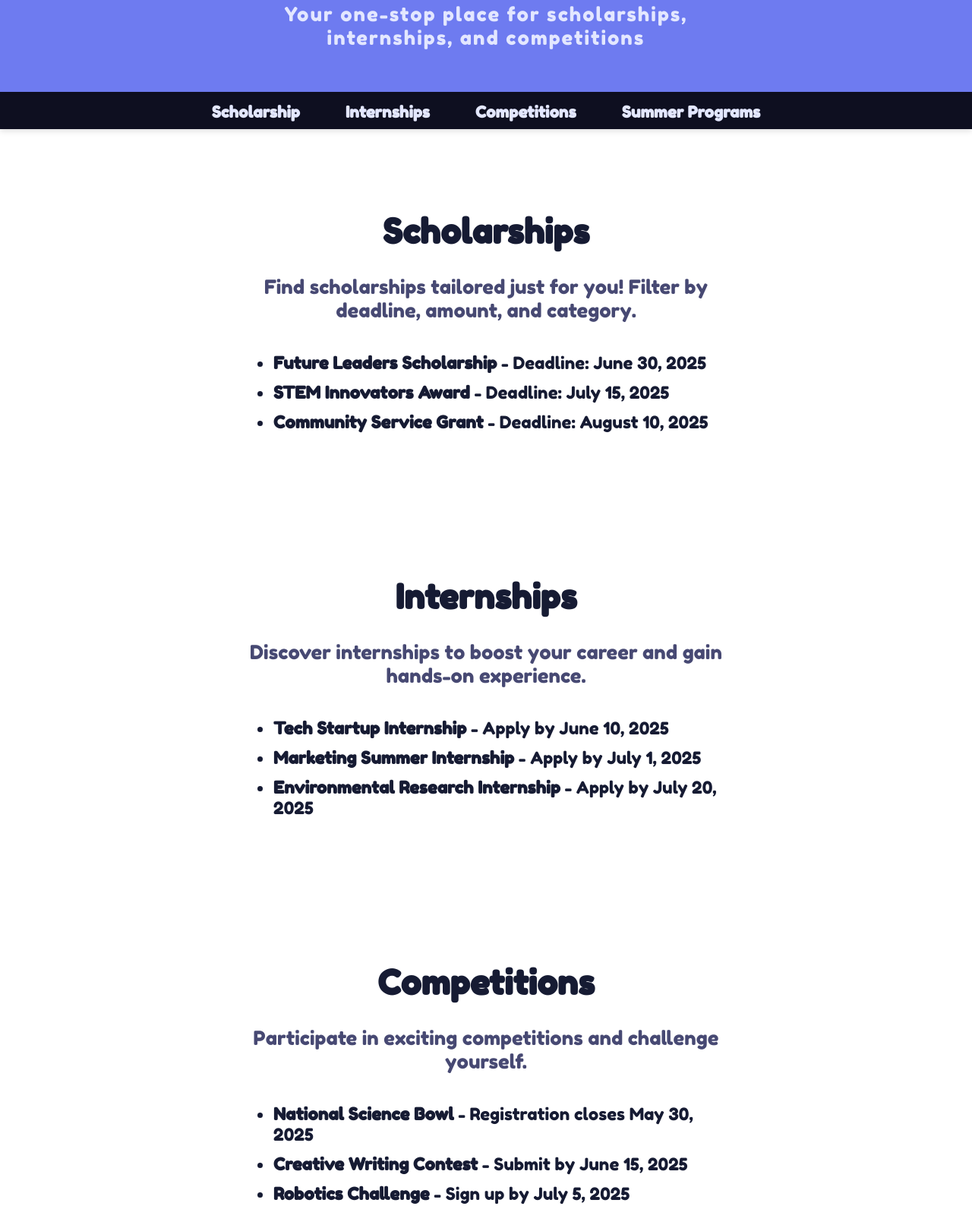
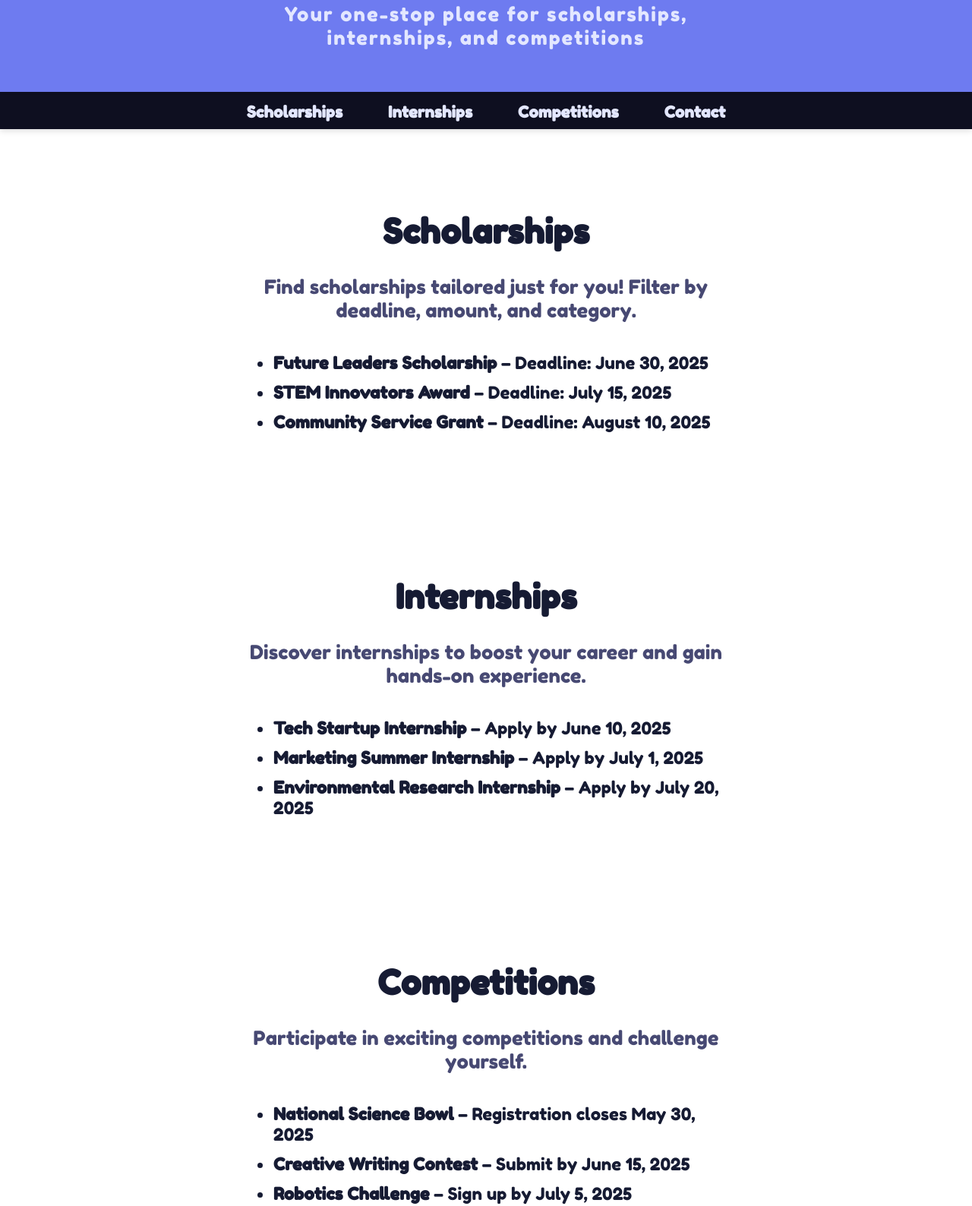
Before and after one commit to ananya-k-a/ScholarSphere, a plain HTML site: page index.html in a window 1280 px wide. Shown: the part 232-1820 px from the top of the page at 76% size. Drawn offline with Linux system fonts and the light colour scheme.

Commit message:
Added basic design, content, and search feature

```diff
--- a/index.html
+++ b/index.html
@@ -4,7 +4,7 @@
   <meta charset="UTF-8" />
   <meta name="viewport" content="width=device-width, initial-scale=1" />
   <title>ScholarSphere</title>
-  <link href="https://fonts.googleapis.com/css2?family=Baloo+2&display=swap" rel="stylesheet" />
+  <link href="https://fonts.googleapis.com/css2?family=Fredoka+One&display=swap" rel="stylesheet" />
   <link rel="stylesheet" href="style.css" />
 </head>
 <body>
@@ -14,14 +14,13 @@
     <p>Your one-stop place for scholarships, internships, and competitions</p>
   </header>
 
-
   <!-- Sticky Navigation Bar -->
   <nav class="navbar">
     <ul>
-      <li><a href="scholarships.html" class="main-button">Scholarship</a></li>
-      <li><a href="internships.html" class="main-button">Internships</a></li>
-      <li><a href="competitions.html" class="main-button">Competitions</a></li>
-      <li><a href="summer.html" class="main-button">Summer Programs</a></li>
+      <li><a href="#scholarships">Scholarships</a></li>
+      <li><a href="#internships">Internships</a></li>
+      <li><a href="#competitions">Competitions</a></li>
+      <li><a href="#contact">Contact</a></li>
     </ul>
   </nav>
 
@@ -30,9 +29,9 @@
     <h2>Scholarships</h2>
     <p>Find scholarships tailored just for you! Filter by deadline, amount, and category.</p>
     <ul class="item-list">
-      <li><strong>Future Leaders Scholarship</strong> - Deadline: June 30, 2025</li>
-      <li><strong>STEM Innovators Award</strong> - Deadline: July 15, 2025</li>
-      <li><strong>Community Service Grant</strong> - Deadline: August 10, 2025</li>
+      <li><strong>Future Leaders Scholarship</strong> – Deadline: June 30, 2025</li>
+      <li><strong>STEM Innovators Award</strong> – Deadline: July 15, 2025</li>
+      <li><strong>Community Service Grant</strong> – Deadline: August 10, 2025</li>
     </ul>
   </section>
 
@@ -41,9 +40,9 @@
     <h2>Internships</h2>
     <p>Discover internships to boost your career and gain hands-on experience.</p>
     <ul class="item-list">
-      <li><strong>Tech Startup Internship</strong> - Apply by June 10, 2025</li>
-      <li><strong>Marketing Summer Internship</strong> - Apply by July 1, 2025</li>
-      <li><strong>Environmental Research Internship</strong> - Apply by July 20, 2025</li>
+      <li><strong>Tech Startup Internship</strong> – Apply by June 10, 2025</li>
+      <li><strong>Marketing Summer Internship</strong> – Apply by July 1, 2025</li>
+      <li><strong>Environmental Research Internship</strong> – Apply by July 20, 2025</li>
     </ul>
   </section>
 
@@ -52,9 +51,9 @@
     <h2>Competitions</h2>
     <p>Participate in exciting competitions and challenge yourself.</p>
     <ul class="item-list">
-      <li><strong>National Science Bowl</strong> - Registration closes May 30, 2025</li>
-      <li><strong>Creative Writing Contest</strong> - Submit by June 15, 2025</li>
-      <li><strong>Robotics Challenge</strong> - Sign up by July 5, 2025</li>
+      <li><strong>National Science Bowl</strong> – Registration closes May 30, 2025</li>
+      <li><strong>Creative Writing Contest</strong> – Submit by June 15, 2025</li>
+      <li><strong>Robotics Challenge</strong> – Sign up by July 5, 2025</li>
     </ul>
   </section>
 
@@ -99,11 +98,6 @@
   </footer>
 
   <script>
-    // Smooth scroll function for buttons
-    function scrollToSection(id) {
-      document.getElementById(id).scrollIntoView({ behavior: 'smooth' });
-    }
-
     // Carousel logic
     const reviews = document.querySelectorAll('.review');
     const prevBtn = document.getElementById('prevBtn');
```
